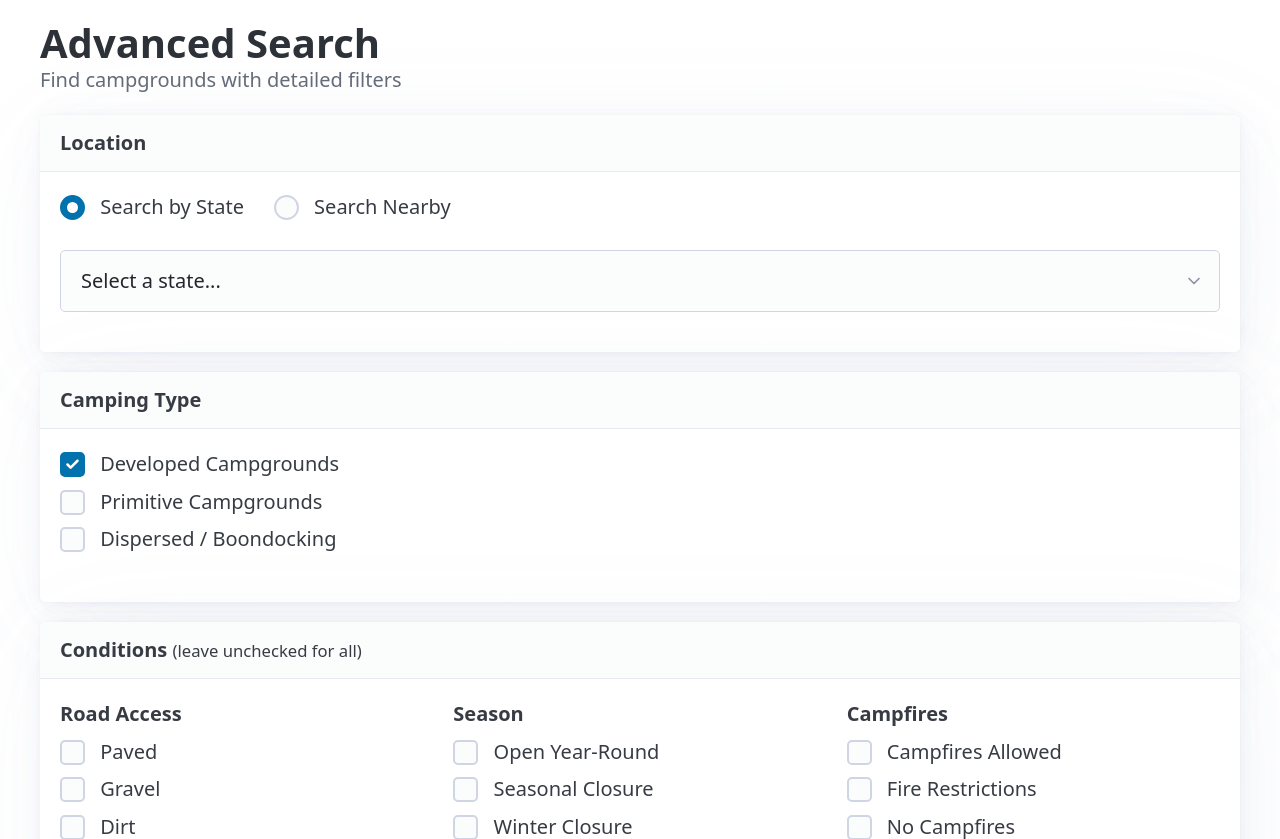
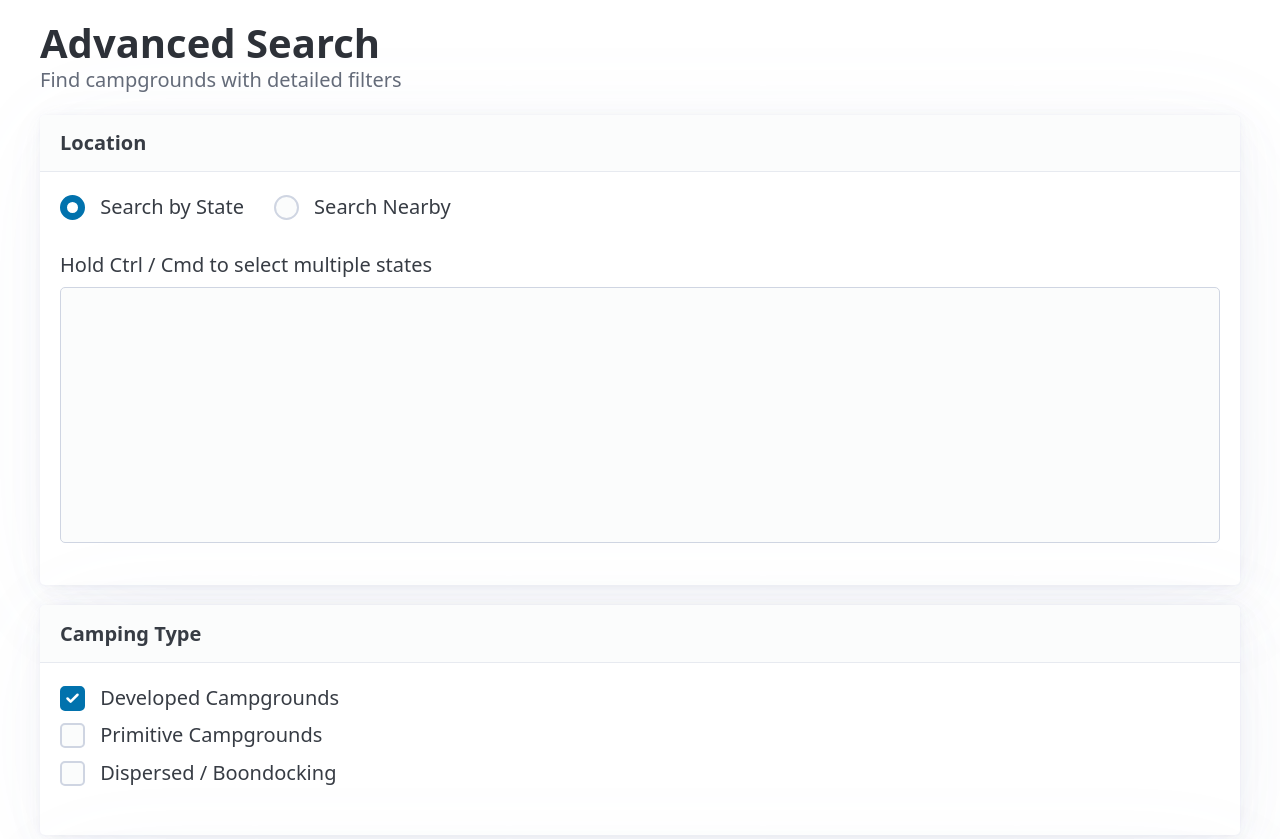
Before and after one commit to jessepdx/fedcamp, a Flask app: page /search-form in a window 1280 px wide. Shown: the part 70-909 px from the top of the page. Run offline with Flask 3, Linux system fonts and the light colour scheme; data that the repository does not hold is empty; some libraries are stand-ins or nearby versions.

Commit message:
Add multi-state search support
Allow selecting multiple states on the advanced search form, API
endpoints, and filter drawer. Single-state searches still work.

Co-Authored-By: Claude Opus 4.6 <noreply@anthropic.com>

```diff
--- a/app.py
+++ b/app.py
@@ -164,7 +164,7 @@ def search_form():
 
 @app.route("/search")
 def search():
-    state = request.args.get("state", "").strip()
+    states = [s.strip() for s in request.args.getlist("state") if s.strip()]
     lat = request.args.get("lat", type=float)
     lon = request.args.get("lon", type=float)
     radius = request.args.get("radius", 100, type=float)
@@ -198,13 +198,13 @@ def search():
         total = db.get_search_count(
             g.conn, lat=lat, lon=lon, radius_miles=radius, **filter_kwargs)
         search_desc = f"Within {int(radius)} miles of {lat:.2f}, {lon:.2f}"
-    elif state:
+    elif states:
         results = db.search_by_state(
-            g.conn, state,
+            g.conn, states,
             limit=25, offset=offset, **filter_kwargs)
         total = db.get_search_count(
-            g.conn, state_code=state, **filter_kwargs)
-        search_desc = f"State: {state}"
+            g.conn, state_codes=states, **filter_kwargs)
+        search_desc = "States: " + ", ".join(states) if len(states) > 1 else f"State: {states[0]}"
     else:
         results = []
         total = 0
@@ -214,7 +214,7 @@ def search():
 
     ctx = dict(
         results=results, total=total, page=page, has_more=has_more,
-        state=state, lat=lat, lon=lon,
+        states=states, lat=lat, lon=lon,
         radius=radius, camping_types=ct, tag_filters=tags,
         selected_agencies=agencies,
         selected_road_access=road_access,
@@ -260,11 +260,11 @@ def map_view():
 
 @app.route("/api/pins")
 def api_pins():
-    state = request.args.get("state", "").strip()
-    if not state:
+    states = [s.strip() for s in request.args.getlist("state") if s.strip()]
+    if not states:
         return jsonify([])
     ct = request.args.getlist("camping_type") or ["DEVELOPED", "PRIMITIVE", "DISPERSED"]
-    results = db.search_by_state(g.conn, state, camping_types=ct, limit=500, offset=0)
+    results = db.search_by_state(g.conn, states, camping_types=ct, limit=500, offset=0)
     pins = []
     for r in results:
         if r.get("latitude") and r.get("longitude"):
@@ -284,7 +284,7 @@ def api_pins():
 
 @app.route("/api/search")
 def api_search():
-    state = request.args.get("state", "").strip()
+    states = [s.strip() for s in request.args.getlist("state") if s.strip()]
     lat = request.args.get("lat", type=float)
     lon = request.args.get("lon", type=float)
     radius = request.args.get("radius", 100, type=float)
@@ -315,12 +315,12 @@ def api_search():
             limit=limit, offset=offset, **filter_kwargs)
         total = db.get_search_count(
             g.conn, lat=lat, lon=lon, radius_miles=radius, **filter_kwargs)
-    elif state:
+    elif states:
         results = db.search_by_state(
-            g.conn, state,
+            g.conn, states,
             limit=limit, offset=offset, **filter_kwargs)
         total = db.get_search_count(
-            g.conn, state_code=state, **filter_kwargs)
+            g.conn, state_codes=states, **filter_kwargs)
     else:
         return jsonify({"error": "state or lat/lon required"}), 400
 
--- a/db.py
+++ b/db.py
@@ -37,11 +37,13 @@ def get_states(conn):
 # Search by state
 # ------------------------------------------------------------------
 
-def search_by_state(conn, state_code, camping_types=None,
+def search_by_state(conn, state_codes, camping_types=None,
                     tag_filters=None, agencies=None,
                     road_access=None, seasonal_status=None, fire_status=None,
                     min_rv_length=None,
                     limit=25, offset=0):
+    if isinstance(state_codes, str):
+        state_codes = [state_codes]
     if not camping_types:
         camping_types = ["DEVELOPED"]
 
@@ -64,10 +66,10 @@ def search_by_state(conn, state_code, camping_types=None,
         LEFT JOIN facility_addresses fa
             ON r.facility_id = fa.facility_id AND fa.address_type = 'Physical'
         LEFT JOIN n_facility_photo p ON r.facility_id = p.facility_id
-        WHERE fa.state_code = ?
+        WHERE fa.state_code IN ({})
           AND r.camping_type IN ({})
-    """.format(','.join('?' * len(camping_types)))
-    params = [state_code] + camping_types
+    """.format(','.join('?' * len(state_codes)), ','.join('?' * len(camping_types)))
+    params = list(state_codes) + camping_types
 
     # Agency filter
     if agencies:
@@ -380,26 +382,28 @@ def _attach_top_tags(conn, results, max_tags=4):
         r["tag_count"] = len(all_tags)
 
 
-def get_search_count(conn, state_code=None, lat=None, lon=None,
+def get_search_count(conn, state_codes=None, lat=None, lon=None,
                      radius_miles=100, camping_types=None,
                      tag_filters=None, agencies=None,
                      road_access=None, seasonal_status=None, fire_status=None,
                      min_rv_length=None):
     """Get total count for pagination (without LIMIT/OFFSET)."""
+    if isinstance(state_codes, str):
+        state_codes = [state_codes]
     if not camping_types:
         camping_types = ["DEVELOPED"]
 
-    if state_code:
+    if state_codes:
         sql = """
             SELECT COUNT(DISTINCT r.facility_id)
             FROM n_facility_rollup r
             JOIN n_facility_conditions c ON r.facility_id = c.facility_id
             LEFT JOIN facility_addresses fa
                 ON r.facility_id = fa.facility_id AND fa.address_type = 'Physical'
-            WHERE fa.state_code = ?
+            WHERE fa.state_code IN ({})
               AND r.camping_type IN ({})
-        """.format(','.join('?' * len(camping_types)))
-        params = [state_code] + camping_types
+        """.format(','.join('?' * len(state_codes)), ','.join('?' * len(camping_types)))
+        params = list(state_codes) + camping_types
     elif lat is not None and lon is not None:
         lat_delta = radius_miles / 69.0
         lon_delta = radius_miles / (69.0 * max(math.cos(math.radians(lat)), 0.01))
--- a/static/app.js
+++ b/static/app.js
@@ -159,8 +159,8 @@ function validateSearch() {
     var stateMode = document.querySelector('input[name="search_mode"][value="state"]');
     if (stateMode && stateMode.checked) {
         var state = document.querySelector('select[name="state"]');
-        if (!state || !state.value) {
-            alert('Please select a state.');
+        if (!state || !state.selectedOptions.length) {
+            alert('Please select at least one state.');
             return false;
         }
         return true;
--- a/templates/index.html
+++ b/templates/index.html
@@ -27,8 +27,8 @@
         </div>
 
         <div id="state-fields">
-            <select name="state" aria-label="State">
-                <option value="">Select a state...</option>
+            <label for="state-select">Hold Ctrl / Cmd to select multiple states</label>
+            <select name="state" id="state-select" aria-label="State" multiple size="8">
                 {% for s in states %}
                 <option value="{{ s.state_code }}">{{ s.state_code }} ({{ s.facility_count }} campgrounds)</option>
                 {% endfor %}
--- a/templates/results.html
+++ b/templates/results.html
@@ -13,9 +13,9 @@
     </div>
     <form id="filter-form" action="/search" method="get">
         <!-- Preserve search context -->
-        {% if state %}
-        <input type="hidden" name="state" value="{{ state }}">
-        {% endif %}
+        {% for s in states %}
+        <input type="hidden" name="state" value="{{ s }}">
+        {% endfor %}
         {% if lat is not none and lon is not none %}
         <input type="hidden" name="lat" value="{{ lat }}">
         <input type="hidden" name="lon" value="{{ lon }}">
```
Also changed, not shown: CHANGELOG.md.
